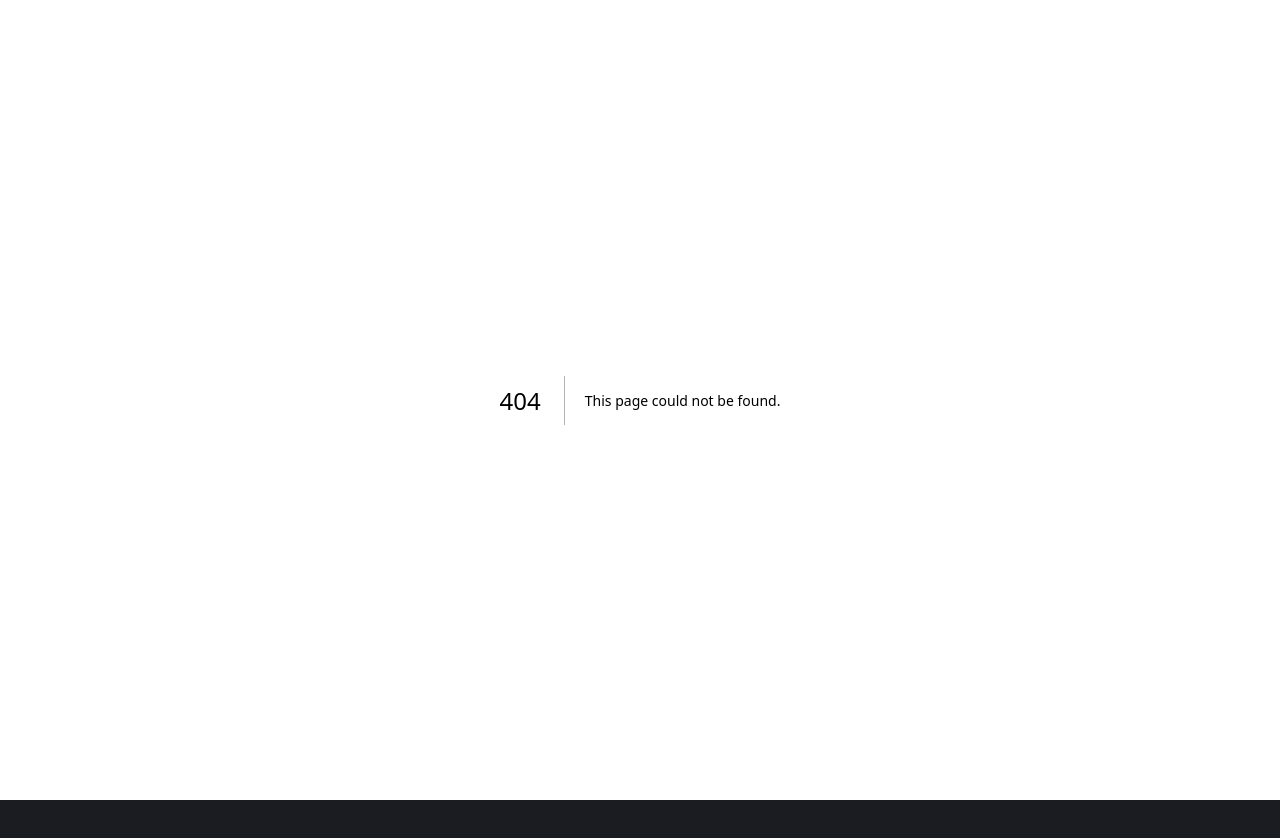
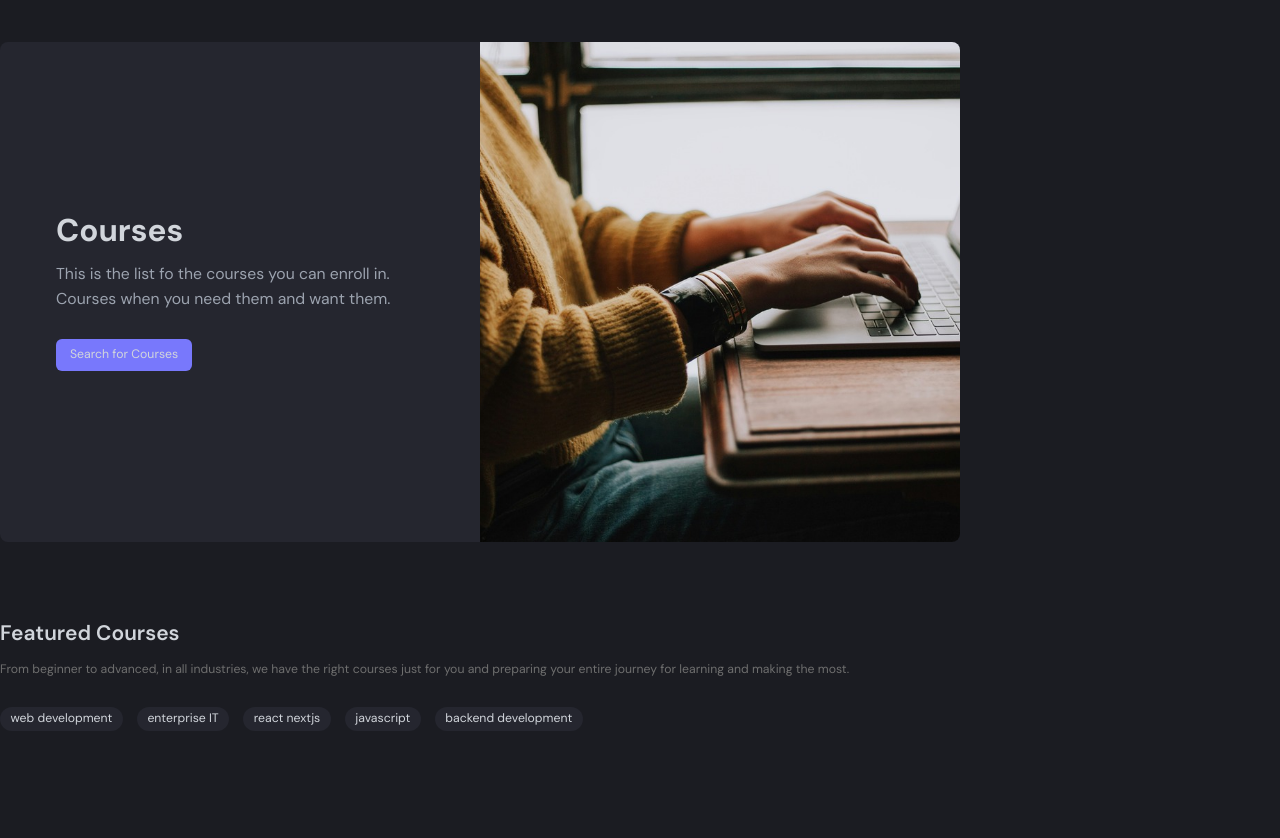
Before and after one commit to PedroML71/Edrow_LMS_Client, a Next.js app: page /landing in a window 1280 px wide. Before the commit this address had no page. Shown: the top 838 px of the page. Before the commit the page ends 800 px from the top, so only its background shows below. Built offline with nearby package versions, Linux system fonts and the light colour scheme.

Commit message:
add finished landing page without fetching

```diff
--- /dev/null
+++ b/src/app/(nondashboard)/landing/page.tsx
@@ -0,0 +1,117 @@
+"use client";
+
+import { FC } from "react";
+import { motion } from "framer-motion";
+import Link from "next/link";
+import Image from "next/image";
+import useCarousel from "@/hooks/useCarousel";
+// import { Skeleton } from "@/components/ui/skeleton";
+
+// const LoadingSkeleton = () => {
+//   return (
+//     <div className="landing-skeleton">
+//       <div className="landing-skeleton__hero">
+//         <div className="landing-skeleton__hero-content">
+//           <Skeleton className="landing-skeleton__title" />
+//           <Skeleton className="landing-skeleton__subtitle" />
+//           <Skeleton className="landing-skeleton__subtitle-secondary" />
+//           <Skeleton className="landing-skeleton__button" />
+//         </div>
+//         <Skeleton className="landing-skeleton__hero-image" />
+//       </div>
+
+//       <div className="landing-skeleton__featured">
+//         <Skeleton className="landing-skeleton__featured-title" />
+//         <Skeleton className="landing-skeleton__featured-description" />
+//         <div className="landing-skeleton__tags">
+//           {[1, 2, 3, 4, 5].map((_, index) => (
+//             <Skeleton key={index} className="landing-skeleton__tag" />
+//           ))}
+//         </div>
+//         <div className="landing-skeleton__courses">
+//           {[1, 2, 3, 4].map((_, index) => (
+//             <Skeleton key={index} className="landing-skeleton__course-card" />
+//           ))}
+//         </div>
+//       </div>
+//     </div>
+//   );
+// };
+
+const LandingPage: FC = ({}) => {
+  const currentImage = useCarousel({ totalImages: 3 });
+
+  return (
+    <motion.div
+      initial={{ opacity: 0 }}
+      animate={{ opacity: 1 }}
+      transition={{ duration: 0.5 }}
+      className="landing"
+    >
+      <motion.div
+        initial={{ y: 20, opacity: 0 }}
+        animate={{ y: 0, opacity: 1 }}
+        transition={{ duration: 0.5 }}
+        className="landing__hero"
+      >
+        <div className="landing__hero-content">
+          <h1 className="landing__title">Courses</h1>
+          <p className="landing__description">
+            This is the list fo the courses you can enroll in. <br />
+            Courses when you need them and want them.
+          </p>
+          <div className="landing__cta">
+            <Link href={"/search"}>
+              <div className="landing__cta-button">Search for Courses</div>
+            </Link>
+          </div>
+        </div>
+
+        <div className="landing__hero-images">
+          {["/hero1.jpg", "/hero2.jpg", "/hero3.jpg"].map((src, index) => (
+            <Image
+              key={src}
+              src={src}
+              alt={`Hero Banner ${index + 1}`}
+              fill
+              priority={index === currentImage}
+              sizes="(max-width: 768px) 100vw, (max-width: 1200px) 50vw, 33vw"
+              className={`landing__hero-image ${index === currentImage ? "landing__hero-image--active" : ""}`}
+            />
+          ))}
+        </div>
+      </motion.div>
+
+      <motion.div
+        initial={{ y: 20, opacity: 0 }}
+        whileInView={{ y: 0, opacity: 1 }}
+        transition={{ duration: 0.5 }}
+        viewport={{ amount: 0.3, once: true }}
+        className="landing__featured"
+      >
+        <h2 className="landing__featured-title">Featured Courses</h2>
+        <p className="landing__featured-description">
+          From beginner to advanced, in all industries, we have the right
+          courses just for you and preparing your entire journey for learning
+          and making the most.
+        </p>
+        <div className="landing__tags">
+          {[
+            "web development",
+            "enterprise IT",
+            "react nextjs",
+            "javascript",
+            "backend development",
+          ].map((tag, index) => (
+            <span key={index} className="landing__tag">
+              {tag}
+            </span>
+          ))}
+        </div>
+        <div className="landing__courses">{/* COURSES DISPLAY */}</div>
+      </motion.div>
+    </motion.div>
+  );
+};
+
+export default LandingPage;
--- a/src/app/page.tsx
+++ b/src/app/page.tsx
@@ -1,3 +1,15 @@
+import NonDashboardNavbar from "@/components/NonDashboardNavbar";
+import LandingPage from "./(nondashboard)/landing/page";
+import Footer from "@/components/Footer";
+
 export default function Home() {
-  return <h1 className="text-3xl font-bold underline">Hello world!</h1>;
+  return (
+    <div className="nondashboard-layout">
+      <NonDashboardNavbar />
+      <main className="nondashboard-layout__main">
+        <LandingPage />
+      </main>
+      <Footer />
+    </div>
+  );
 }
--- /dev/null
+++ b/src/components/Footer.tsx
@@ -0,0 +1,23 @@
+import Link from "next/link";
+import { FC } from "react";
+
+const Footer: FC = ({}) => {
+  return (
+    <div className="footer">
+      <p>&copy; 2024 EDROH. All Rights Reserved.</p>
+      <div className="footer__links">
+        {["About", "Privacy Policy", "Licensing", "Contact"].map((item) => (
+          <Link
+            key={item}
+            href={`/${item.toLowerCase().replace(" ", "_")}`}
+            className="footer__link"
+          >
+            {item}
+          </Link>
+        ))}
+      </div>
+    </div>
+  );
+};
+
+export default Footer;
--- /dev/null
+++ b/src/components/NonDashboardNavbar.tsx
@@ -0,0 +1,44 @@
+import { Bell, BookOpen } from "lucide-react";
+import Link from "next/link";
+import { FC } from "react";
+
+const NonDashboardNavbar: FC = ({}) => {
+  return (
+    <nav className="nondashboard-navbar">
+      <div className="nondashboard-navbar__container">
+        <div className="nondashboard-navbar__search">
+          <Link href={"/"} className="nondashboard-navbar__brand">
+            EDROH
+          </Link>
+
+          <div className="flex items-center gap-4">
+            <div className="relative group">
+              <Link
+                href={"/search"}
+                className="nondashboard-navbar__search-input"
+              >
+                <span className="hidden sm:inline">Search Courses</span>
+                <span className="sm:hidden">Search</span>
+              </Link>
+              <BookOpen
+                className="nondashboard-navbar__search-icon"
+                size={18}
+              />
+            </div>
+          </div>
+        </div>
+      </div>
+
+      <div className="nondashboard-navbar__actions">
+        <button className="nondashboard-navbar__notification-button">
+          <span className="nondashboard-navbar__notification-indicator"></span>
+          <Bell className="nondashboard-navbar__notification-icon" />
+        </button>
+
+        {/* SIGN IN BUTTONS */}
+      </div>
+    </nav>
+  );
+};
+
+export default NonDashboardNavbar;
--- /dev/null
+++ b/src/hooks/useCarousel.ts
@@ -0,0 +1,22 @@
+import { useEffect, useState } from "react";
+
+interface useCarouselProps {
+  totalImages: number;
+  interval?: number;
+}
+
+const useCarousel = ({ totalImages, interval = 5000 }: useCarouselProps) => {
+  const [currentImage, setCurrentImage] = useState(0);
+
+  useEffect(() => {
+    const timer = setInterval(() => {
+      setCurrentImage((prev) => (prev + 1) % totalImages);
+    }, interval);
+
+    return () => clearInterval(timer);
+  }, [totalImages, interval]);
+
+  return currentImage;
+};
+
+export default useCarousel;
```
Also changed, not shown: docker-compose.yml (added, +10 -0 lines), 1 other file (tests, documents, lock files or other folders).
